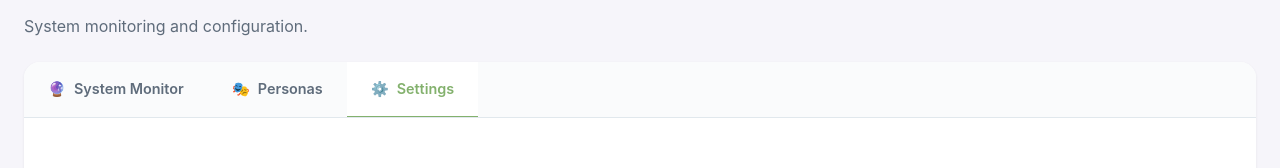
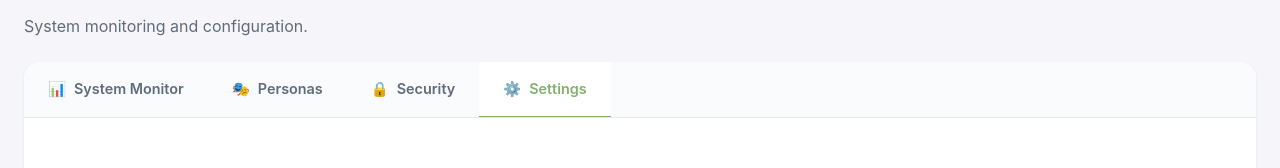
Before and after one commit to scottshowers/xlr8, a React (Vite) app in the folder frontend/: page /admin in a window 1280 px wide. Shown: the part 165-333 px from the top of the page. Built offline with nearby package versions, Linux system fonts and the light colour scheme; no server answers.

Commit message:
Update AdminPage.jsx

```diff
--- a/frontend/src/pages/AdminPage.jsx
+++ b/frontend/src/pages/AdminPage.jsx
@@ -4,17 +4,20 @@
  * Tabs:
  * - System Monitor: System health and status
  * - Personas: AI persona management
+ * - Security: Security settings and toggles
  * - Settings: System configuration
  */
 
 import React, { useState } from 'react';
 import { useNavigate } from 'react-router-dom';
 import PersonaManagement from '../components/PersonaManagement';
+import SecurityTab from '../components/SecurityTab';
 
 // Tab definitions
 const TABS = [
-  { id: 'system', label: 'System Monitor', icon: '🔮', link: '/system' },
+  { id: 'system', label: 'System Monitor', icon: '📊', link: '/system' },
   { id: 'personas', label: 'Personas', icon: '🎭' },
+  { id: 'security', label: 'Security', icon: '🔒' },
   { id: 'settings', label: 'Settings', icon: '⚙️' },
 ];
 
@@ -55,6 +58,7 @@ export default function AdminPage() {
   const renderTabContent = () => {
     switch (activeTab) {
       case 'personas': return <PersonaManagement />;
+      case 'security': return <SecurityTab />;
       case 'settings': return <SettingsTab />;
       default: return null;
     }
```
